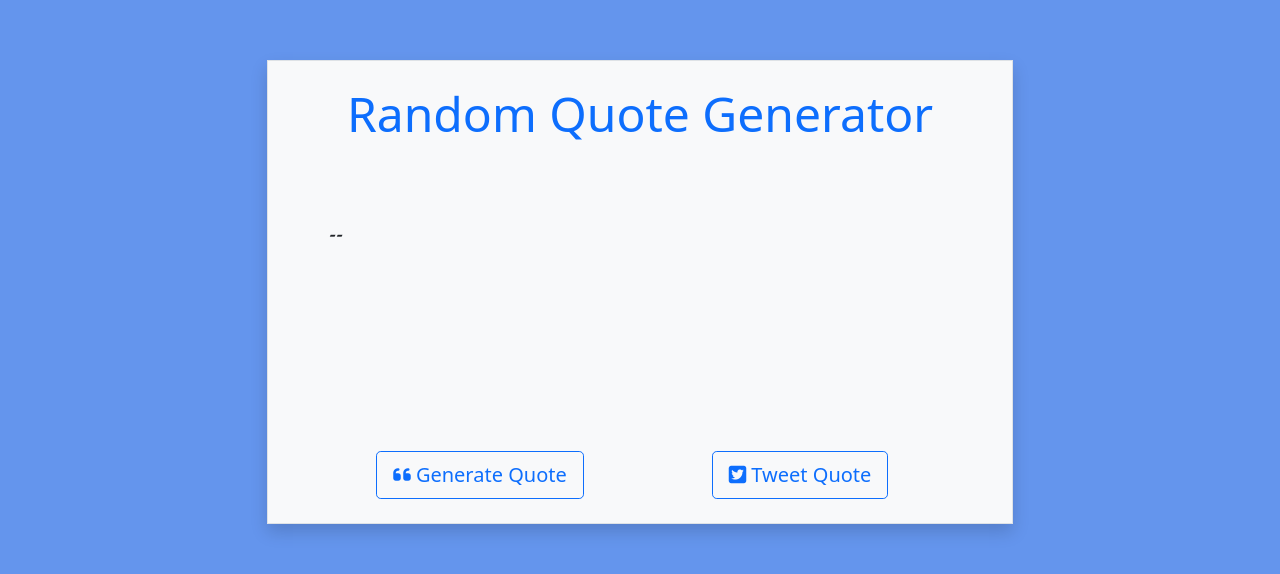
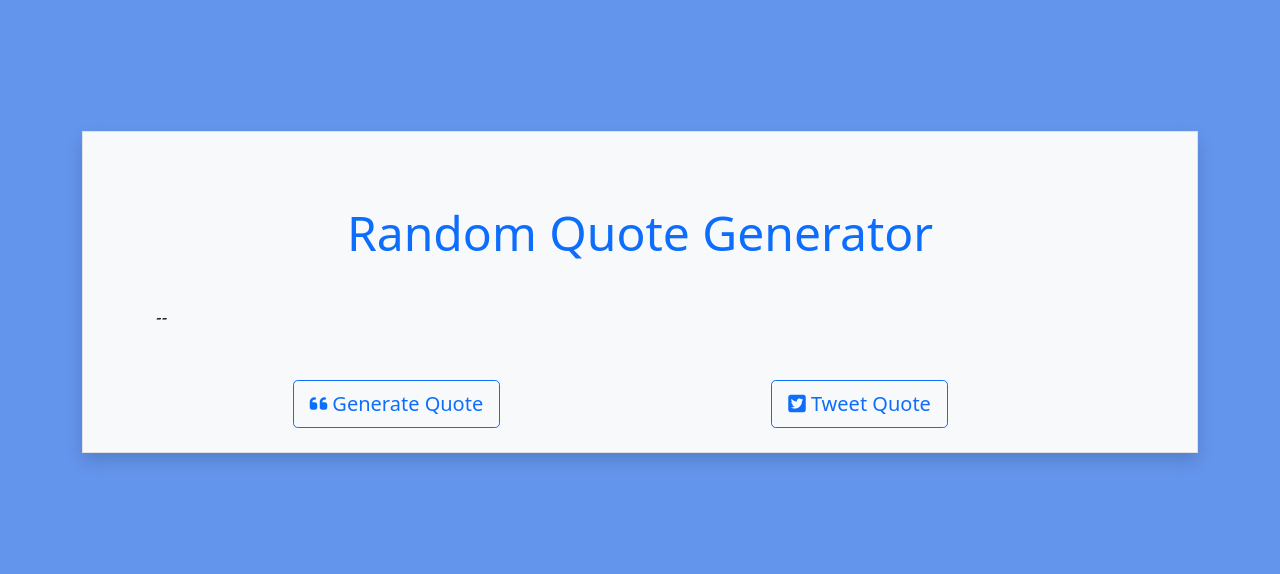
Before and after one commit to rsheppard-dev/random_quote_generator, a React (Create React App) app: page / in a window 1280 px wide. Shown: the part 108-682 px from the top of the page. Built offline with nearby package versions, Linux system fonts and the light colour scheme; no server answers.

Commit message:
alignment fix

```diff
--- a/src/App.js
+++ b/src/App.js
@@ -18,6 +18,8 @@ class App extends Component {
       quote: newQuote.quote,
       author: newQuote.author
     });
+
+    window.scrollTo(0, 0);
 
   }
 
@@ -48,17 +50,13 @@ componentDidMount() {
     const { quote, author } = this.state;
 
     return (
-      <div className="App container justify-content-center">
-        <div id="quote-box" className="justify-content-center align-self-center p-4 border shadow bg-light">
+      <div className="App container justify-content-center d-flex flex-column">
+        <div id="quote-box" className="row p-4 border shadow bg-light align-self-center">
 
-          <div className="row justify-content-center">
-              <h1 className="display-5 text-center text-primary">Random Quote Generator</h1>
-
-              <div className="show-quote col-6 p-5">
-                <p id="text">{quote}</p>
-                <cite id="author" className="text-right">--{author}</cite>
-              </div>
-
+          <div className="col-12 show-quote p-5">
+            <h1 className="display-5 text-center text-primary pb-4">Random Quote Generator</h1>
+            <p id="text">{quote}</p>
+            <cite id="author">--{author}</cite>
           </div>
 
           <div className="row justify-content-evenly">
--- a/src/index.css
+++ b/src/index.css
@@ -8,27 +8,20 @@ body {
 }
 
 .container {
-  display: flex;
   height: 100vh;
 }
 
 #quote-box {
-  display: flex;
-  flex-direction: column;
-  justify-content: center;
+  min-height: fit-content;
+  width: 100%;
 }
 
 #text {
   font-family: 'Lobster', cursive;
-font-size: 2rem;
+  font-size: 30px;
 }
 
 #author {
   font-family: 'Lobster', cursive;
-  font-size: 1.5rem;
+  font-size: 20px;
 }
-
-.show-quote {
-  min-height: 300px;
-  width: 100%;
-}
```
Also changed, not shown: 11 other files (tests, documents, lock files or other folders).
